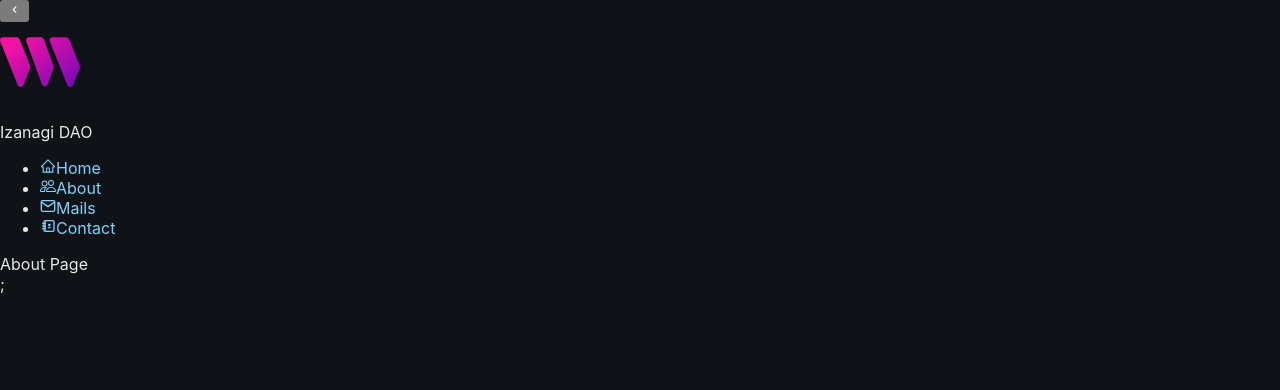
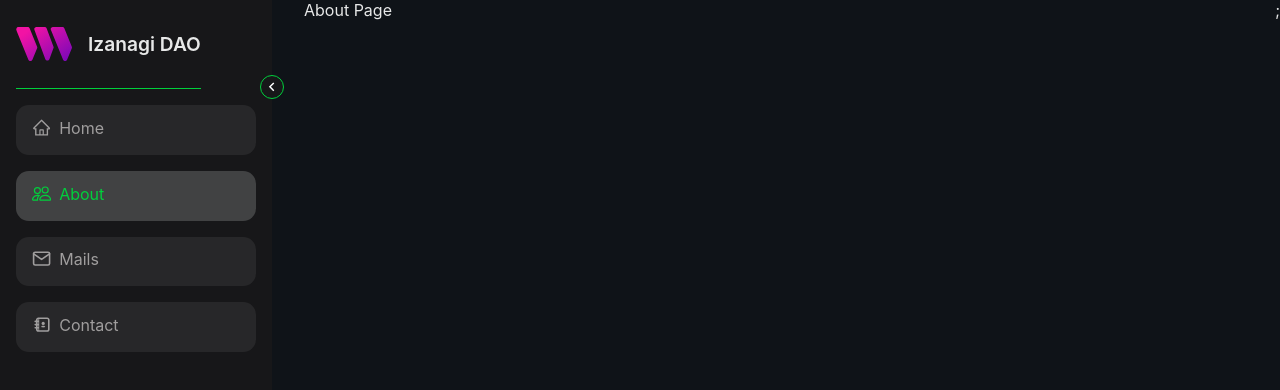
Before and after one commit to popraf/izanagi_dao, a Next.js app in the folder izanagi_frontend/: page /about in a window 1280 px wide. Shown: the top 390 px of the page. Built offline with nearby package versions, Linux system fonts and the light colour scheme; what @thirdweb-dev/react would draw is missing.

Commit message:
Frontend css update for sidebar

```diff
--- a/izanagi_frontend/styles/globals.css
+++ b/izanagi_frontend/styles/globals.css
@@ -1,3 +1,5 @@
+@import url("https://fonts.googleapis.com/css2?family=Roboto:wght@300;400&display=swap");
+
 html,
 body {
   padding: 0;
@@ -22,3 +24,118 @@ body {
   color: #e7e8e8;
   background: #0f1318;
 }
+
+:root {
+  --color-bg: #171719;
+  --color-border: #00d03c;
+  --color-sidebar-item: #272729;
+}
+
+* {
+  padding: 0;
+  margin: 0;
+  box-sizing: border-box;
+}
+
+.layout {
+  display: flex;
+  height: 100vh;
+  position: relative;
+  gap: 2rem;
+}
+
+.layout__main-content {
+  flex-grow: 1;
+}
+
+.sidebar__wrapper {
+  position: relative;
+}
+
+.sidebar {
+  width: 17rem;
+  height: 100%;
+  background-color: var(--color-bg);
+  padding: 1rem;
+  transition: all 0.4s cubic-bezier(0.175, 0.885, 0.32, 1.1);
+  overflow: hidden;
+}
+
+.sidebar__top {
+  width: max-content;
+  display: flex;
+  align-items: center;
+  gap: 1rem;
+  padding-bottom: 1rem;
+  margin-bottom: 1rem;
+  border-bottom: 1px solid var(--color-border);
+}
+
+.sidebar__logo {
+  width: 3.5rem;
+  height: 3.5rem;
+  object-fit: contain;
+  border-radius: 1rem;
+}
+
+.sidebar__logo-name {
+  font-size: 1.2rem;
+  font-weight: 600;
+}
+
+.sidebar__list {
+  list-style: none;
+}
+
+.sidebar__link {
+  display: inline-block;
+  font-size: 1rem;
+  text-decoration: none;
+  color: #a09e9e;
+  padding: 0.8rem 1rem;
+  display: flex;
+  background-color: var(--color-sidebar-item);
+  margin-bottom: 1rem;
+  border-radius: 0.8rem;
+}
+
+.sidebar__link--active {
+  color: #00d03c;
+  background-color: #414243;
+}
+
+.sidebar__icon {
+  display: inline-block;
+  font-size: 1.2rem;
+}
+
+.sidebar__name {
+  margin-left: 0.5rem;
+}
+
+[data-collapse="true"] {
+  width: 5.3rem;
+}
+
+[data-collapse="true"] .sidebar__name,
+[data-collapse="true"] .sidebar__logo-name {
+  display: none;
+}
+
+.btn {
+  position: absolute;
+  right: 0;
+  top: 4.7rem;
+  border: none;
+  background-color: var(--color-bg);
+  width: 1.5rem;
+  height: 1.5rem;
+  border: 1px solid var(--color-border);
+  border-radius: 50%;
+  display: flex;
+  justify-content: center;
+  align-items: center;
+  cursor: pointer;
+  transform: translateX(50%);
+  font-size: 1.1rem;
+}
```
